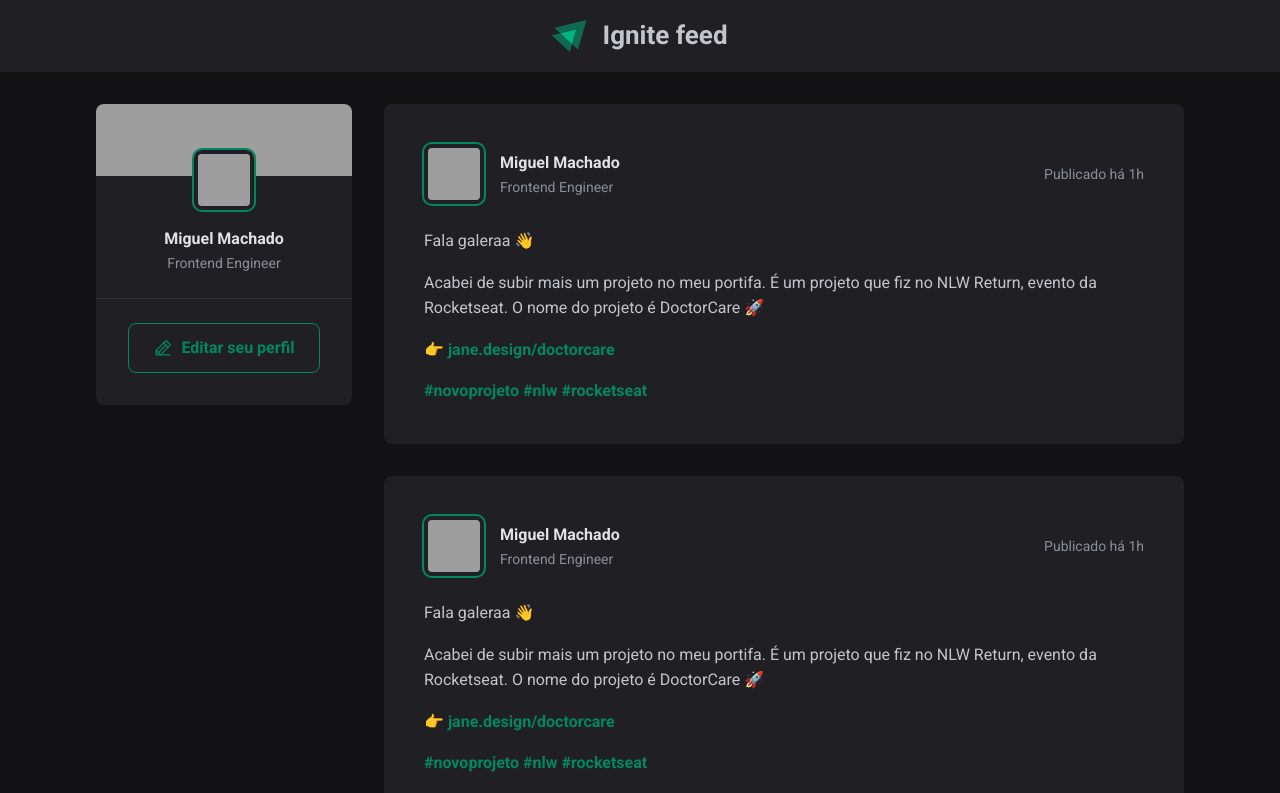
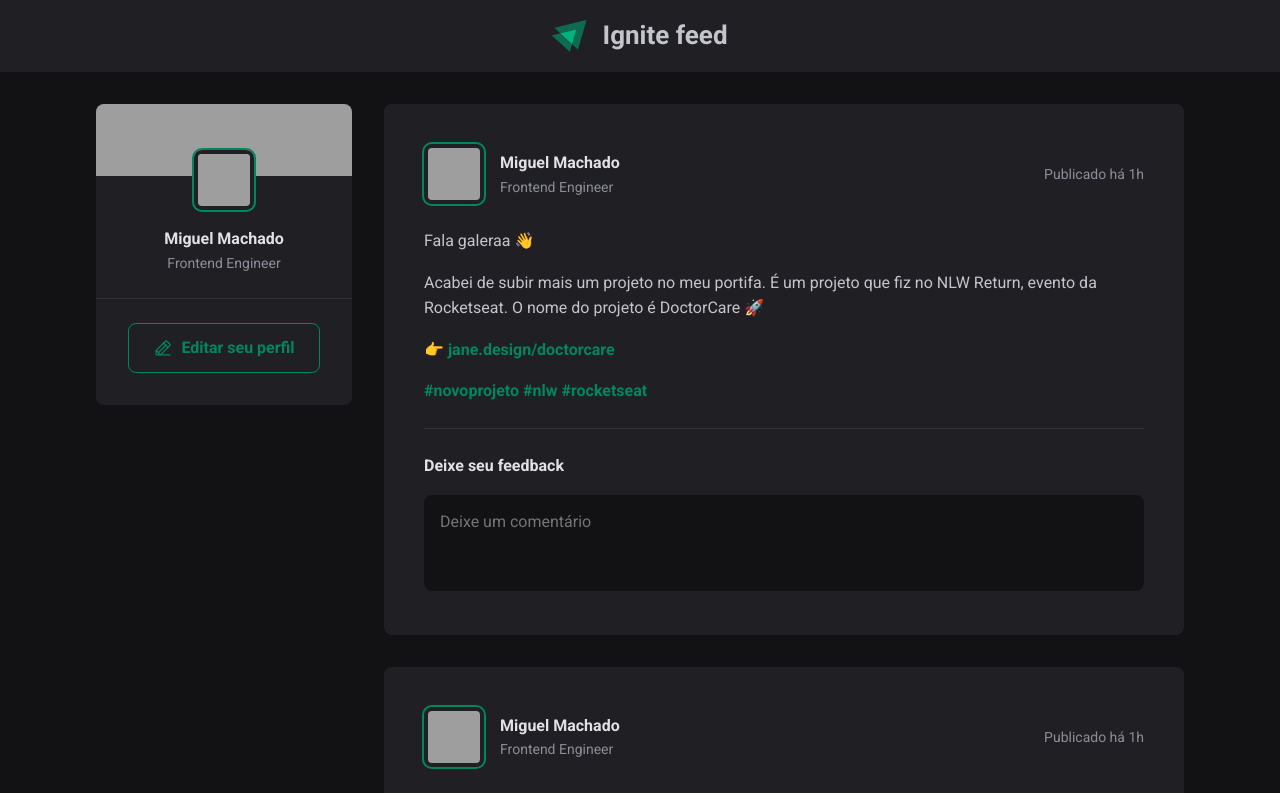
Before and after one commit to MiguelMachado-dev/ignite-reactjs, a React (Vite) app in the folder 01-fundamentos-reactjs/: page / in a window 1280 px wide. Shown: the top 793 px of the page. Built offline with nearby package versions, Linux system fonts and the light colour scheme; grey boxes are pictures that could not be loaded.

Commit message:
feat: comment form component

```diff
--- a/01-fundamentos-reactjs/src/components/Post/index.jsx
+++ b/01-fundamentos-reactjs/src/components/Post/index.jsx
@@ -31,11 +31,20 @@
           👉 <a href="#">jane.design/doctorcare</a>
         </p>
         <p>
-          <a href="#">#novoprojeto</a>{' '}
-          <a href="#">#nlw</a>{' '}
+          <a href="#">#novoprojeto</a> <a href="#">#nlw</a>{" "}
           <a href="#">#rocketseat</a>
         </p>
       </div>
+
+      <form className={S.commentForm}>
+        <strong>Deixe seu feedback</strong>
+
+        <textarea placeholder="Deixe um comentário" />
+
+        <footer>
+          <button type="submit">Publicar</button>
+        </footer>
+      </form>
     </article>
   );
 }
--- a/01-fundamentos-reactjs/src/components/Post/styles.module.css
+++ b/01-fundamentos-reactjs/src/components/Post/styles.module.css
@@ -68,3 +68,55 @@
   color: var(--gray-400);
   line-height: 1.6;
 }
+
+.commentForm {
+  width: 100%;
+  margin-top: 1.5rem;
+  padding-top: 1.5rem;
+  border-top: 1px solid var(--gray-600);
+}
+
+.commentForm > strong {
+  line-height: 1.6;
+  color: var(--gray-100);
+}
+
+.commentForm textarea {
+  width: 100%;
+  background: var(--gray-900);
+  border: 0;
+  resize: none;
+  height: 6rem;
+  padding: 1rem;
+  border-radius: 8px;
+  color: var(--gray-100);
+  line-height: 1.4;
+  margin-top: 1rem;
+}
+
+.commentForm footer {
+  visibility: hidden;
+  max-height: 0;
+}
+
+.commentForm:focus-within footer {
+  visibility: visible;
+  max-height: none;
+}
+
+.commentForm button[type=submit] {
+  padding: 1rem 1.5rem;
+  margin-top: 1rem;
+  border-radius: 8px;
+  border: 0;
+  background-color: var(--green-500);
+  color: var(--white);
+  font-weight: bold;
+  cursor: pointer;
+
+  transition: background-color 0.1s;
+}
+
+.commentForm button[type=submit]:hover {
+  background-color: var(--green-300);
+}
--- a/01-fundamentos-reactjs/src/global.css
+++ b/01-fundamentos-reactjs/src/global.css
@@ -10,6 +10,10 @@
 
   --green-300: #00b37e;
   --green-500: #00875f;
+}
+
+:focus {
+  outline:  2px solid var(--green-500);
 }
 
 * {
```
